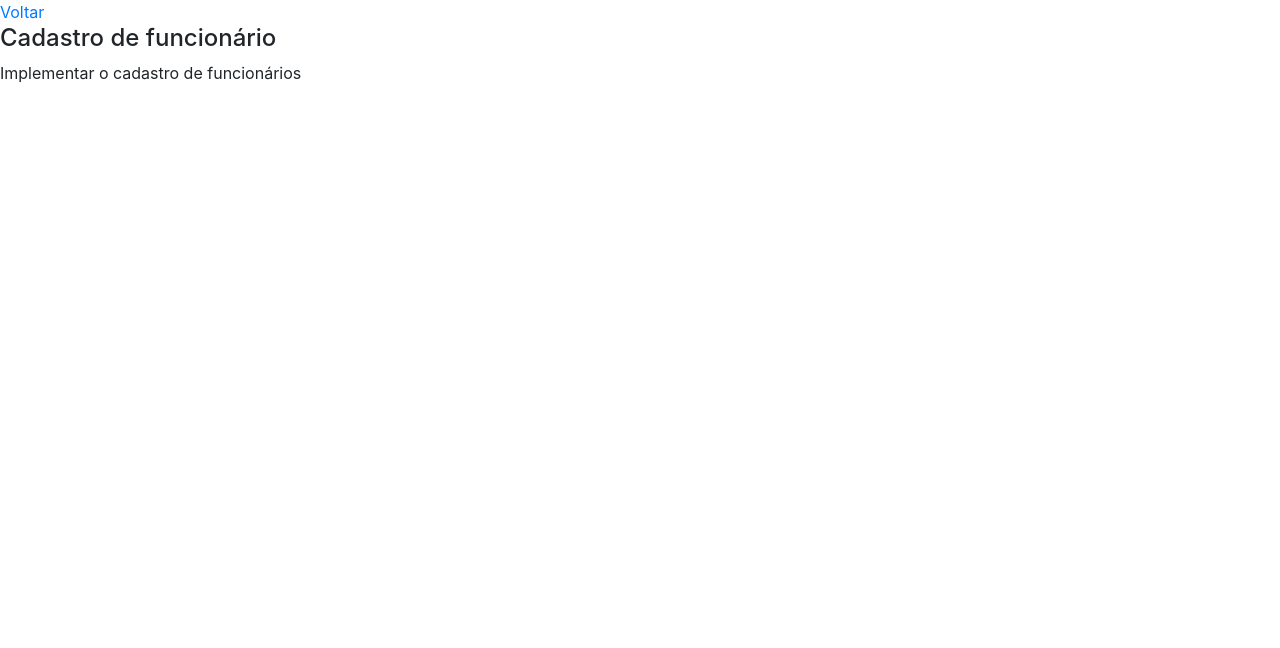
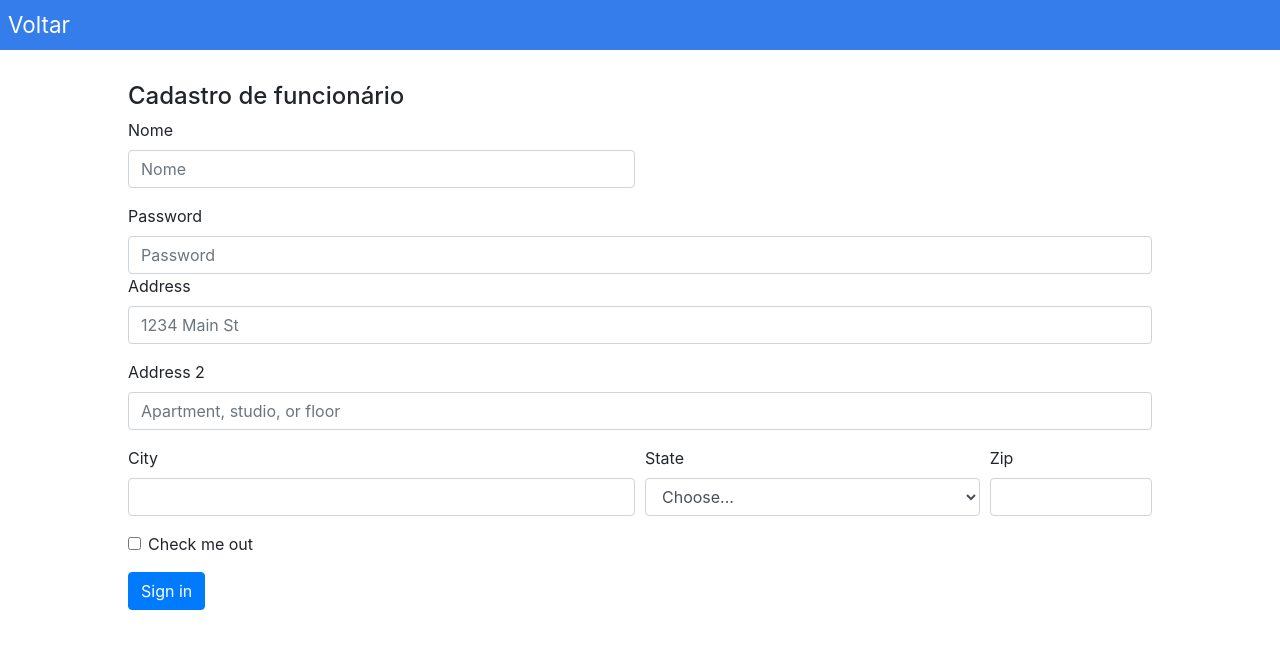
Before and after one commit to MarcosVinicius556/REST-API-with-Jersey-and-Vue.js, a plain HTML site: page WebContent/pages/novo-funcionario.html in a window 1280 px wide. Drawn offline with nearby package versions, Linux system fonts and the light colour scheme; files that its build step writes are made by us from their sources.

Commit message:
Configurações iniciais do projeto, Tela de cadastro de funcionários quase pronta e commits iniciais do banco

```diff
--- a/WebContent/pages/novo-funcionario.html
+++ b/WebContent/pages/novo-funcionario.html
@@ -5,25 +5,71 @@
 	<meta charset="utf-8">
 	<link rel="shortcut icon" href="favicon.ico"/>
 	<title>Cadastrar um novo Funcionário </title>
-	<link rel="stylesheet" type="text/css"
-		href="resources/css/bootstrap.min.css">
-	<link rel="stylesheet" type="text/css"
-		href="resources/css/main.css">
+	<link rel="stylesheet" type="text/css" href="../resources/css/bootstrap.min.css">
+	<link rel="stylesheet" href="../resources/css/cadastro-funcionario.css">
 </head>
 
 <body>
 
-<a href="/funcionarios/index.html">Voltar</a>
+	<nav>
+		<a href="/funcionarios/index.html">Voltar</a>
+	</nav>
+	<main>
+		<div id="app">
 
-<div id="app">
+			<h4>Cadastro de funcionário</h4>
 
-	<h4>Cadastro de funcionário</h4>
+			<form>
+				<div class="form-row">
+					<div class="form-group col-md-6">
+						<label for="inputNome">Nome</label>
+						<input type="text" class="form-control" id="inputNome" placeholder="Nome">
+					</div>
+					<!-- <div class="form-group col-md-6">
+					</div> -->
+				</div>
+				<div class="form-group">
+				<label for="inputPassword4">Password</label>
+				<input type="password" class="form-control" id="inputPassword4" placeholder="Password">
+				<label for="inputAddress">Address</label>
+				<input type="text" class="form-control" id="inputAddress" placeholder="1234 Main St">
+				</div>
+				<div class="form-group">
+				<label for="inputAddress2">Address 2</label>
+				<input type="text" class="form-control" id="inputAddress2" placeholder="Apartment, studio, or floor">
+				</div>
+				<div class="form-row">
+				<div class="form-group col-md-6">
+					<label for="inputCity">City</label>
+					<input type="text" class="form-control" id="inputCity">
+				</div>
+				<div class="form-group col-md-4">
+					<label for="inputState">State</label>
+					<select id="inputState" class="form-control">
+					<option selected>Choose...</option>
+					<option>...</option>
+					</select>
+				</div>
+				<div class="form-group col-md-2">
+					<label for="inputZip">Zip</label>
+					<input type="text" class="form-control" id="inputZip">
+				</div>
+				</div>
+				<div class="form-group">
+				<div class="form-check">
+					<input class="form-check-input" type="checkbox" id="gridCheck">
+					<label class="form-check-label" for="gridCheck">
+					Check me out
+					</label>
+				</div>
+				</div>
+				<button type="submit" class="btn btn-primary">Sign in</button>
+			</form>
+		</div>
+	</main>
 
-	<p>Implementar o cadastro de funcionários</p>
-</div>
-
-	<script src="resources/js/vue.js"></script>
-	<script src="resources/js/axios.min.js"></script>
-	<script src="resources/js/cadastro-de-funcionario.js"></script>
+	<script src="../resources/js/vue.js"></script>
+	<script src="../resources/js/axios.min.js"></script>
+	<script src="../resources/js/cadastro-de-funcionario.js"></script>
 </body>
 </html>
--- /dev/null
+++ b/WebContent/resources/css/cadastro-funcionario.css
@@ -0,0 +1,32 @@
+*{
+    margin: 0;
+    padding: 0;
+    box-sizing: border-box;
+}
+
+body{
+}
+
+nav{
+    display: flex;
+    flex-direction: row;
+    padding: .5rem;
+    background: #347deb;
+    margin-bottom: 2rem;
+}
+
+nav a{
+    color: #fff;
+    font-size: 1.4rem;
+}
+
+main{
+    display: flex;
+    flex-direction: column;
+    align-items: center;
+}
+
+#app{
+    align-items: center;
+    width: 80%;
+}
--- a/WebContent/resources/js/cadastro-de-funcionario.js
+++ b/WebContent/resources/js/cadastro-de-funcionario.js
@@ -0,0 +1,17 @@
+var app = new Vue({
+    el: "#app",
+    data:{
+        funcionario: {
+            nome: '',
+            idade: '',
+            salario: '',
+            email: '',
+            setor: ''
+        }
+    },
+    methods:{
+        enviaCadastro: function(cadastro){
+            alert('Enviando cadastro');
+        }
+    }
+});
--- a/WebContent/resources/js/index.js
+++ b/WebContent/resources/js/index.js
@@ -21,6 +21,12 @@ var inicio = new Vue({
 		mostraAlertaErro: function(erro, mensagem){
 			console.log(erro);
 			alert(mensagem);
+		},
+		createFuncionario: function(){
+
+		},
+		updateFuncionario: function(id_funcionario){
+			alert(id_funcionario);
 		}
     }
 });
```
Also changed, not shown: WebContent/index.html (+4 -5 lines).
